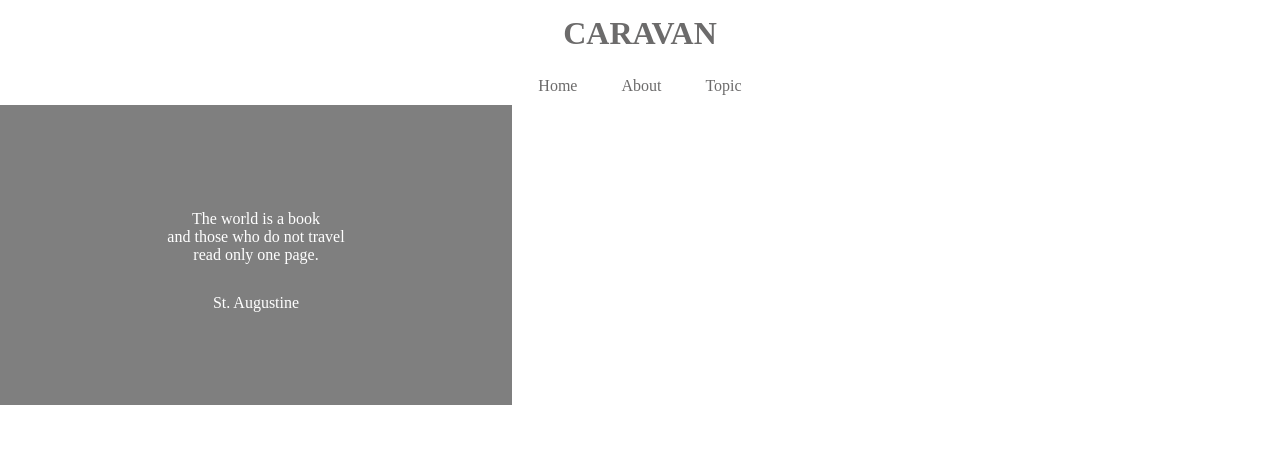
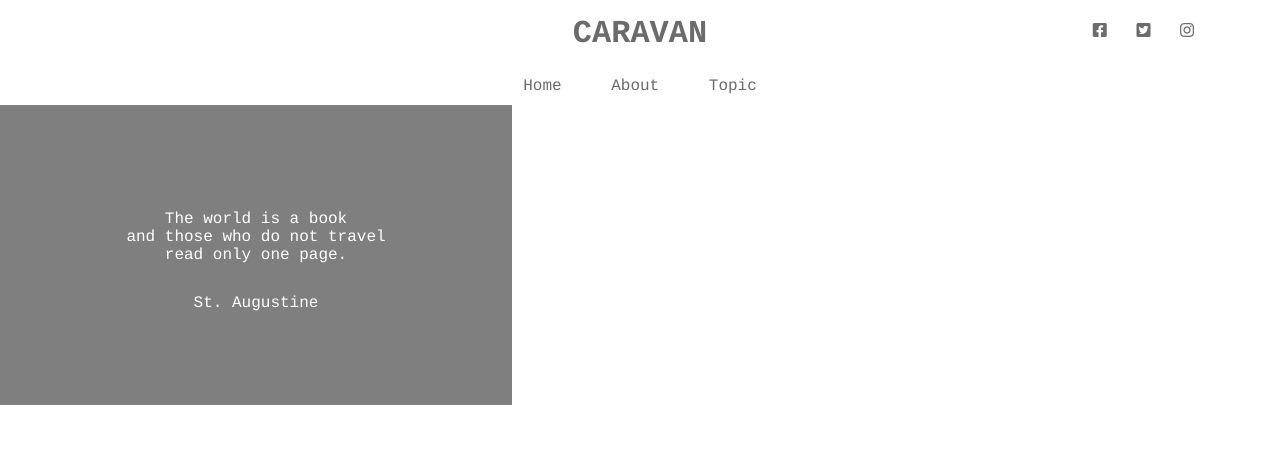
Before and after one commit to Shimizu-Mitsuharu/1-9, a plain HTML site: page index.html in a window 1280 px wide. Shown: the top 469 px of the page. Drawn offline with Linux system fonts and the light colour scheme.

Commit message:
(finish)1-9

```diff
--- a/index.html
+++ b/index.html
@@ -2,7 +2,7 @@
 <html>
 <head>
   <meta charset="UTF-8">
-  <!-- CSSファイルの読み込み -->
+  <link rel="stylesheet" href="https://use.fontawesome.com/releases/v5.8.1/css/all.css" integrity="sha384-50oBUHEmvpQ+1lW4y57PTFmhCaXp0ML5d60M1M7uH2+nqUivzIebhndOJK28anvf" crossorigin="anonymous">
   <link rel="stylesheet" href="style.css">
   <title>CARAVAN</title>
 </head>
@@ -12,6 +12,11 @@
     <h1 class="headline">
       <a href="index.html">CARAVAN</a>
     </h1>
+    <div class="social">
+      <i class="fab fa-facebook-square"></i>
+      <i class="fab fa-twitter-square"></i>
+      <i class="fab fa-instagram"></i>
+    </div>
   </header>
   <nav>
     <ul class="nav-list">
@@ -22,10 +27,9 @@
       <li class="nav-list-item">Topic</li>
     </ul>
   </nav>
-  <!-- main-visual用のdiv -->
+  <!-- mainvisual -->
   <div class="main-visual">
     <div class="main-visual-content">
-      <!-- pタグ（と文字）を追加 -->
       <p class="main-visual-text">
         The world is a book<br>
         and those who do not travel<br>
@@ -68,7 +72,7 @@
             <p class="blog-date">June 17, 2017</p>
             <span class="category">Nature</span>
           </section>
-    <div>
+        </div>
         <div class="blog-item clearfix">
           <img class="blog-image" src="img/sunset.jpg">
           <section class="blog-text">
--- a/style.css
+++ b/style.css
@@ -12,14 +12,27 @@ a {
   display: block;
   clear: both;
 }
+header, nav, h2, .main-visual, footer {
+  font-family: Chalkduster, "Bradley Hand", Courier, "Segoe Print", sans-serif;
+}
 header {
+  position: relative;
   width: 90%;
   padding: 15px 0;
   margin: 0 auto;
   text-align: center;
 }
-header .headline{
+header .headline {
   font-size: 32px;
+}
+.social {
+  position: absolute;
+  top: 22px;
+  right: 22px;
+}
+.social i {
+  display: inline-block;
+  margin-left: 20px;
 }
 .nav-list {
   text-align: center;
@@ -49,8 +62,8 @@ header .headline{
   color: #fff;
 }
 .main-visual-name {
+  margin-top: 30px;
   color: #fff;
-  margin-top: 30px;
 }
 main {
   width: 800px;
@@ -78,6 +91,7 @@ main {
 .blog-image {
   float: left;
   height: 180px;
+  width: 270px;
 }
 .blog-text-headline {
   padding-bottom: 15px;
@@ -121,6 +135,7 @@ main {
   text-align: center;
   line-height: 0.6;
 }
+
 .sidebar-contents {
   padding: 50px 0;
 }
```
Lines whose indentation alone changed are shown as unchanged.
